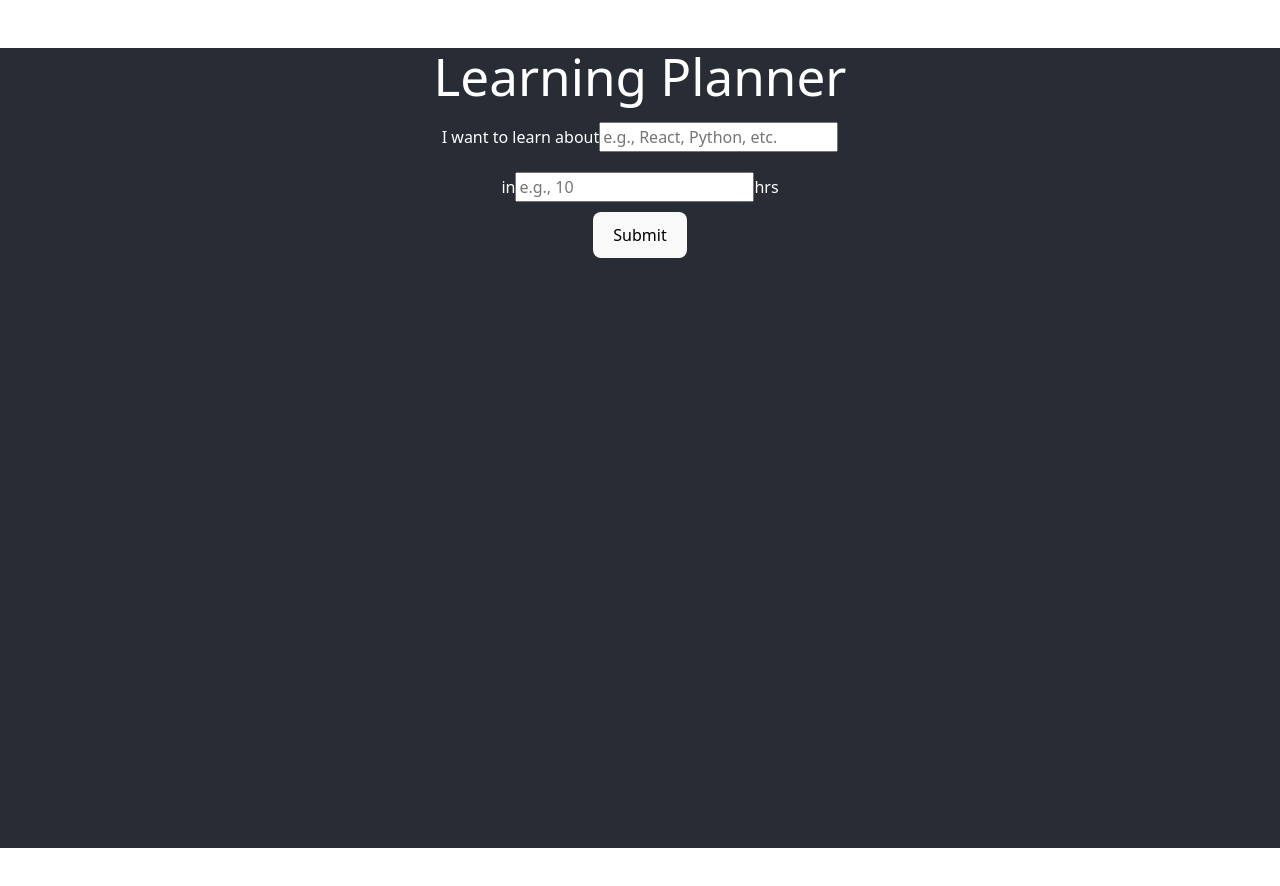
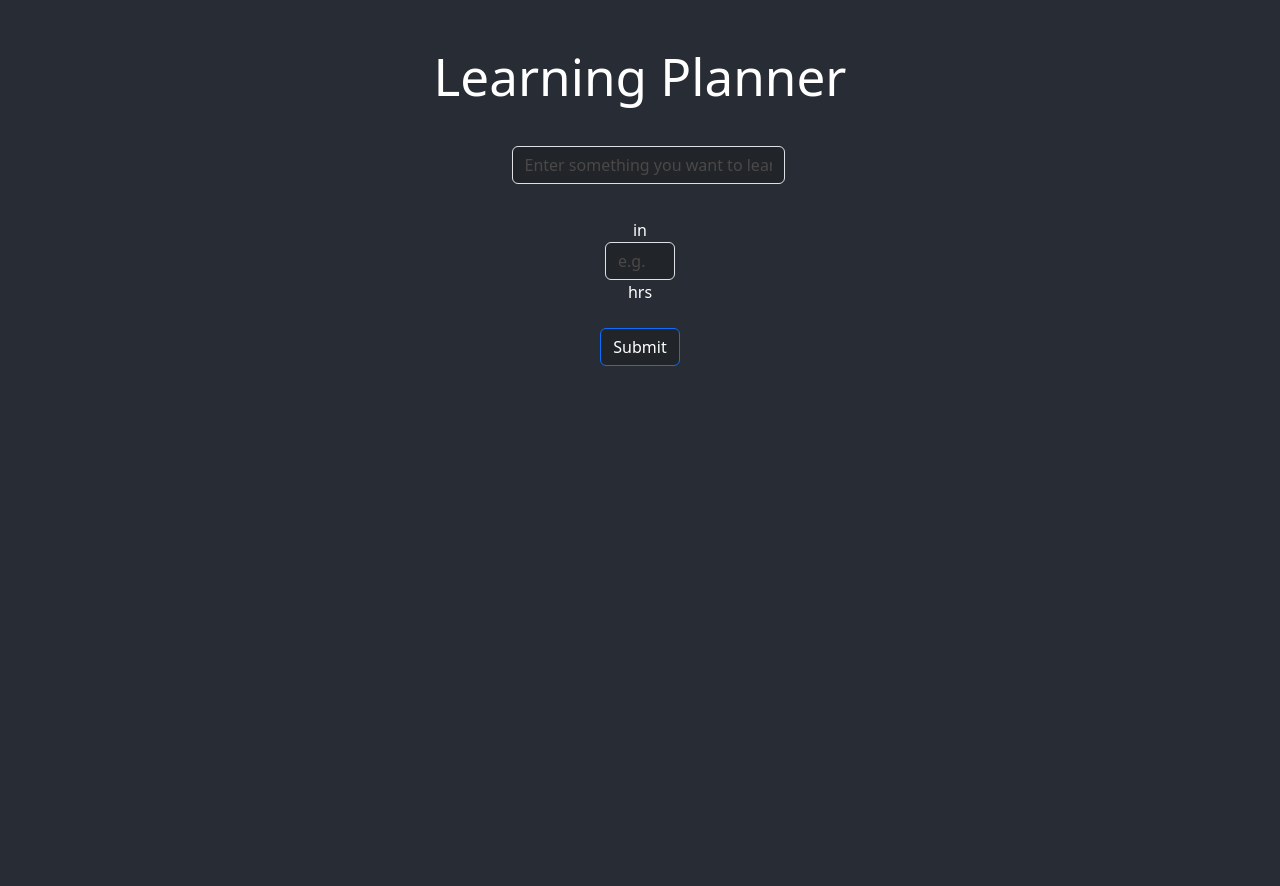
Before and after one commit to shubham151/iskul, a React (Vite) app in the folder frontend/: page / in a window 1280 px wide. Shown: the top 886 px of the page. Built offline with nearby package versions, Linux system fonts and the light colour scheme.

Commit message:
Corrected css

```diff
--- a/frontend/src/App.css
+++ b/frontend/src/App.css
@@ -3,6 +3,16 @@
   margin: 0 auto;
   text-align: center;
   min-width: 100vw;
+  background-color: #282c34;
+}
+
+.form-control::placeholder { /* Chrome, Firefox, Opera, Safari 10.1+ */
+  color: rgb(75, 72, 72);
+  opacity: 1; /* Firefox */
+}
+.label {
+  display: flex;
+  flex-direction: row;
 }
 
 .logo {
--- a/frontend/src/components/Home/HomePage.jsx
+++ b/frontend/src/components/Home/HomePage.jsx
@@ -31,33 +31,37 @@ function Homepage() {
     <div className={styles.Homepage + "text-center my-5"}>
       <header className={styles['Homepage-header']}>
         <h1>Learning Planner</h1>
-        <form onSubmit={formik.handleSubmit}>
-          <div>
-            <label>
-              I want to learn about
+        <form onSubmit={formik.handleSubmit} className='mt-4'>
+          <div className='mb-3'>
+            <label className='form-label'>
+              {/* I want to learn about */}
               <input
                 type="text"
                 name="topic"
                 onChange={formik.handleChange}
                 value={formik.values.topic}
-                placeholder="e.g., React, Python, etc."
+                placeholder="Enter something you want to learn"
+                className="form-control bg-dark text-white ms-2 me-2"
               />
             </label>
           </div>
-          <div>
-            <label>
+          <div className='mb-3'>
+          <label className='form-label'>
             in
             <input
               type="number"
               name="hours"
               onChange={formik.handleChange}
               value={formik.values.hours}
-                placeholder="e.g., 10"
+              placeholder="e.g. 10"
+              className="form-control bg-dark text-white ms-2 me-2"
+              style={{ width: '70px' }}
             />
             hrs
           </label>
+
           </div>
-          <button type="submit">Submit</button>
+          <button type="submit" className='btn btn-primary bg-dark text-white'>Submit</button>
         </form>
       </header>
     </div>
--- a/frontend/src/css/CoursePlan.module.css
+++ b/frontend/src/css/CoursePlan.module.css
@@ -1,6 +1,7 @@
 .coursePlanContainer {
   display: flex;
   height: 100vh;
+  color: white;
 }
 
 .sidebar {
```
Lines whose indentation alone changed are shown as unchanged.
